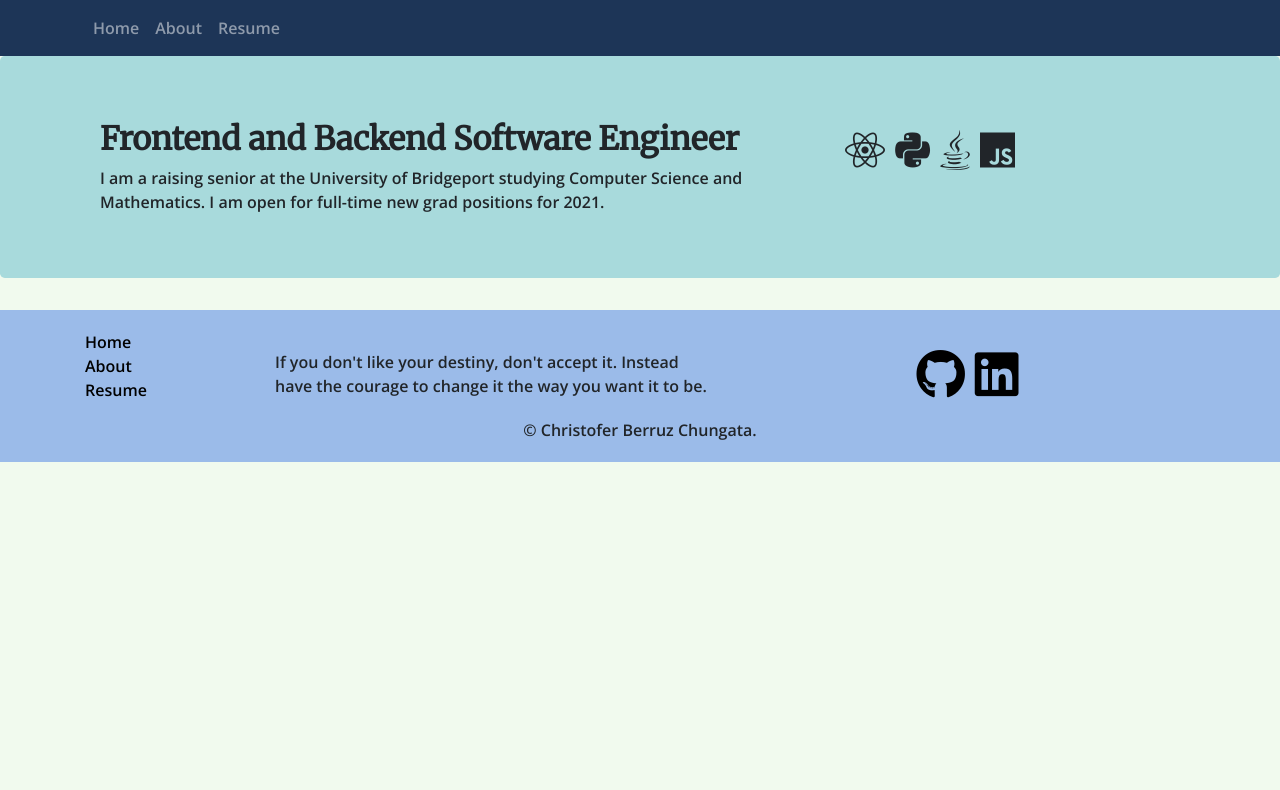
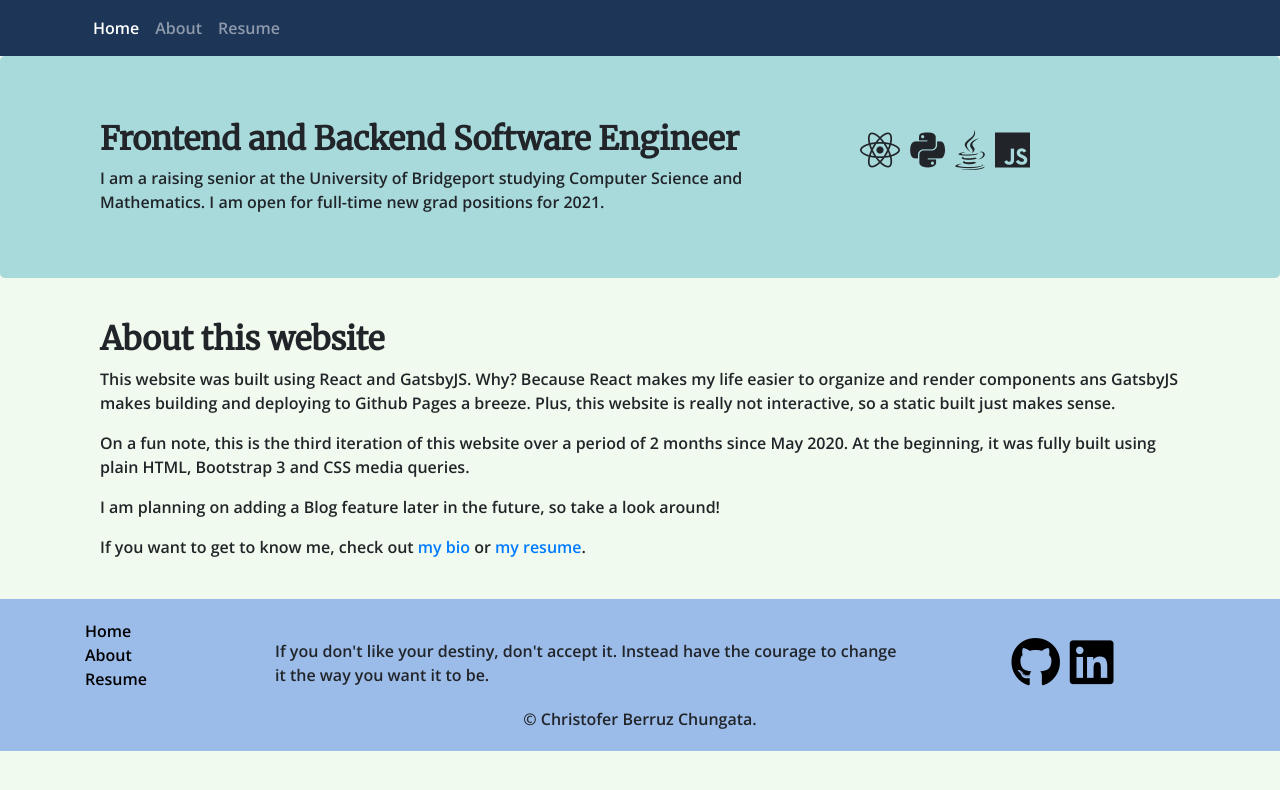
Before and after one commit to ChristoferBerruz/ChristoferBerruz.github.io, a Gatsby site: page / in a window 1280 px wide. Built offline with nearby package versions, Linux system fonts and the light colour scheme; Gatsby itself is replaced by a stand-in of ours.

Commit message:
Home and Resume pages

```diff
--- a/package.json
+++ b/package.json
@@ -11,7 +11,8 @@
     "start": "npm run develop",
     "serve": "gatsby serve",
     "clean": "gatsby clean",
-    "test": "echo \"Write tests! -> https://gatsby.dev/unit-testing\" && exit 1"
+    "test": "echo \"Write tests! -> https://gatsby.dev/unit-testing\" && exit 1",
+    "deploy": "gatsby build && gh-pages -d public -b master"
   },
   "dependencies": {
     "@fortawesome/fontawesome-free": "^5.14.0",
@@ -26,6 +27,7 @@
     "reactstrap": "^8.5.1"
   },
   "devDependencies": {
+    "gh-pages": "^3.1.0",
     "prettier": "2.0.5"
   },
   "repository": {
--- /dev/null
+++ b/src/assets/home.js
@@ -0,0 +1,3 @@
+export const websiteDescription = `This website was built using React and GatsbyJS. Why? Because React makes my life easier to organize and render components ans GatsbyJS makes building and deploying to Github Pages a breeze. Plus, this website is really not interactive, so a static built just makes sense.
+On a fun note, this is the third iteration of this website over a period of 2 months since May 2020. At the beginning, it was fully built using plain HTML, Bootstrap 3 and CSS media queries.
+I am planning on adding a Blog feature later in the future, so take a look around!`;
--- a/src/components/footer.js
+++ b/src/components/footer.js
@@ -39,11 +39,11 @@ function FooterContent(){
                 </ul>
             </div>
 
-            <div className="col-8 col-sm-5">
+            <div className="col-8 col-sm-7">
                 {quote}
             </div>
 
-            <div className="col-12 col-sm-5 align-self-center text-center">
+            <div className="col-12 col-sm-3 align-self-center text-center">
                 {socialNets}
             </div>
         </div>
--- a/src/components/header.js
+++ b/src/components/header.js
@@ -41,7 +41,9 @@ function Banner(){
                         <JumbotronTitle />
                     </div>
                     <div className="col-12 col-md-4">
-                        <JumbotronTechStack />
+                        <div className="col-12">
+                            <JumbotronTechStack />
+                        </div>
                     </div>
                 </div>
             </div>
--- /dev/null
+++ b/src/components/text.js
@@ -0,0 +1,11 @@
+import React from 'react';
+
+export function MultiLineText({multiLineText}){
+    return(
+        <div>
+            {multiLineText.split("\n").map((line, idx) => {
+                return <p key={idx}> {line} </p>
+            } )}
+        </div>
+    );
+}
--- a/src/pages/home.js
+++ b/src/pages/home.js
@@ -1,13 +1,35 @@
 import React from 'react';
 import Header from '../components/header';
 import Footer from '../components/footer';
+import {websiteDescription} from '../assets/home';
+import {MultiLineText} from '../components/text';
+import {Link} from 'gatsby';
 
+function HomeContent(){
+    return(
+        <div className="container">
+            <div className="row row-content">
+                <div className="col-12">
+                    <h2> About this website </h2>
+                </div>
+                <div className="col-12">
+                    <MultiLineText multiLineText={websiteDescription} />
+                </div>
+                <div className="col-12">
+                    <span> If you want to get to know me, check out </span>
+                    <Link to="/about">my bio</Link> or
+                    <Link to="/resume"> my resume</Link>.
+                </div>
+            </div>
+        </div>
+    );
+}
 
 export default function Home(){
     return(
         <div>
             <Header page={"Home"} />
-
+            <HomeContent />
             <Footer />
         </div>
     );
--- a/src/pages/index.js
+++ b/src/pages/index.js
@@ -1,12 +1,9 @@
 import React from "react"
-import {Button} from 'reactstrap';
 import Header from '../components/header';
 import Footer from '../components/footer';
-export default function Home() {
+import Home from './home';
+export default function BaseEndpoint() {
   return(
-    <div>
-      <Header />
-      <Footer />
-    </div>
+    <Home />
   );
 }
--- a/src/styles/global.scss
+++ b/src/styles/global.scss
@@ -27,6 +27,7 @@ body{
     background-color: $footer-color;
     padding: 20px 0px 20px 0px;
     margin-top: 30px;
+    height: 100%;
 }
 
 h2, h3, h4{
@@ -42,3 +43,8 @@ h2, h3, h4{
     margin: 0px auto;
     padding: 10px 0px 10px 0px;
 }
+
+.btn{
+    background-color: $navigation-color;
+    color: $all-white;
+}
```
Also changed, not shown: src/assets/about.js (+5 -5 lines), src/pages/404.js (+11 -3 lines), src/pages/about.js (+2 -7 lines), src/pages/resume.js (+19 -5 lines), 2 other files.
